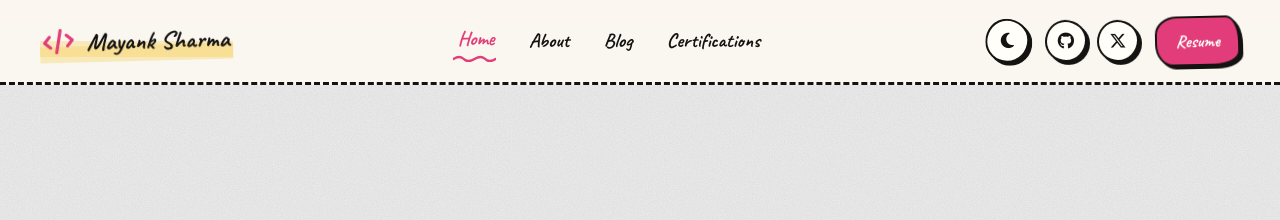
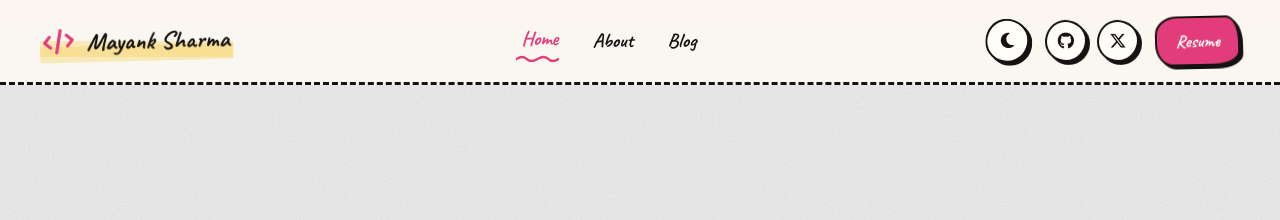
Before and after one commit to mayank1101/mayank1101.github.io, a Jekyll site: the page built from index.html, in a window 1280 px wide. Shown: the top 220 px of the page. Built offline with Jekyll 4.4.1, drawn with Linux system fonts in a browser that asks for light colours; some web fonts are replaced.

Commit message:
removed certificates page

```diff
--- a/_includes/navbar.html
+++ b/_includes/navbar.html
@@ -22,12 +22,12 @@
     >
       Blog
     </a>
-    <a
+    <!-- <a
       class="nav-link{% if page.url == '/certifications.html' %} active{% endif %}"
       href="/certifications.html"
     >
       Certifications
-    </a>
+    </a> -->
   </div>
 
   <div class="nav-right">
```
Also changed, not shown: 1 other file.
